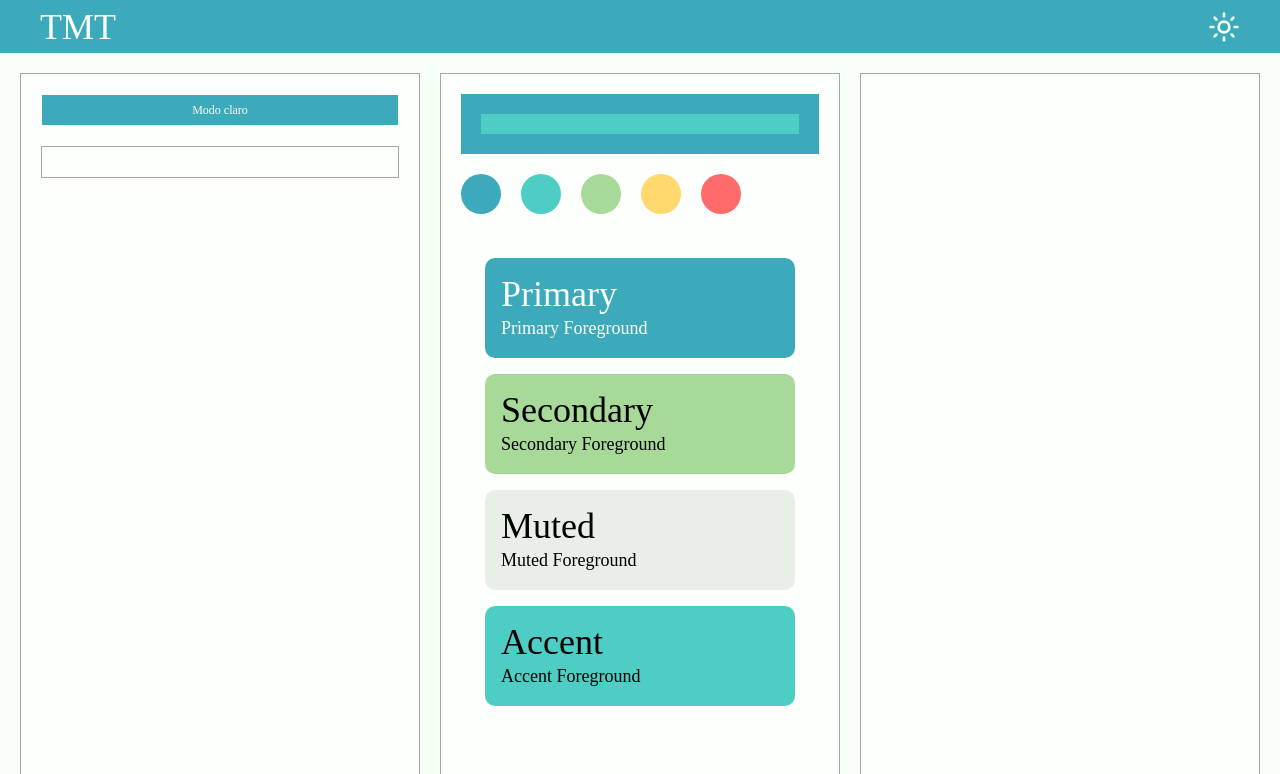
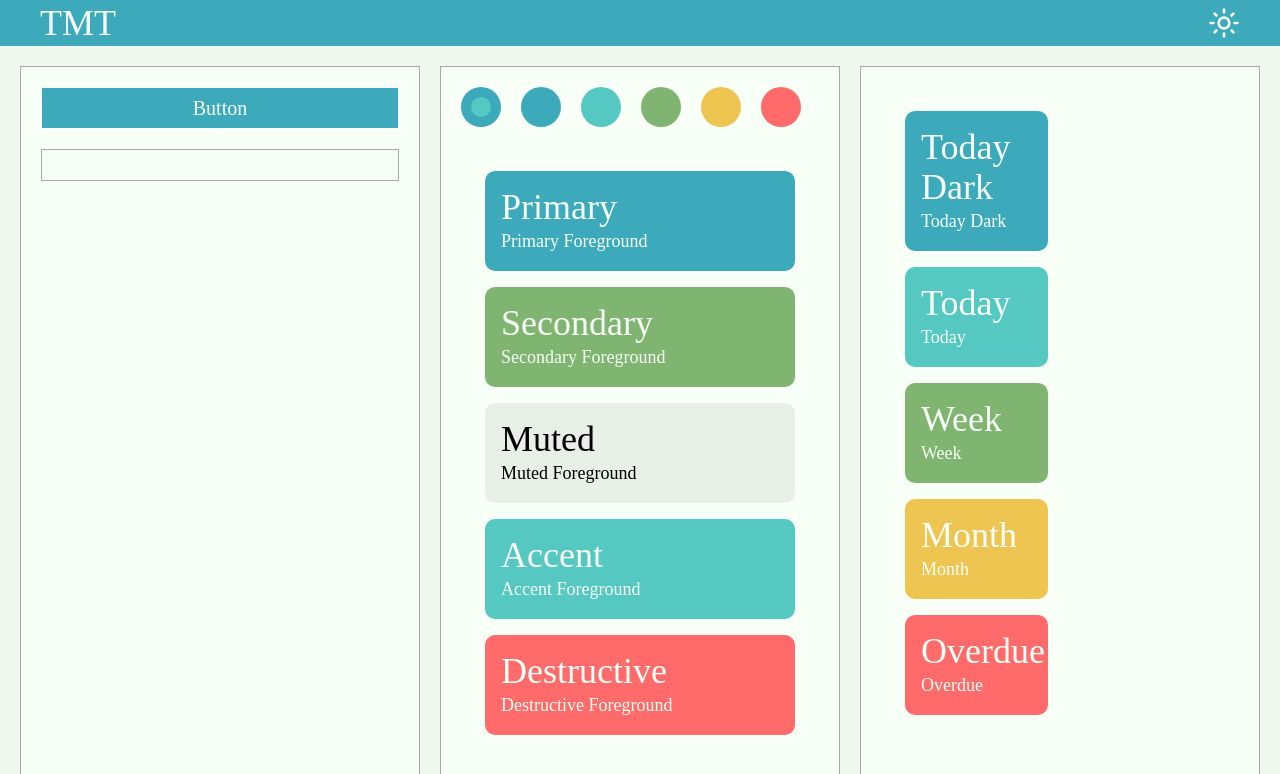
Before and after one commit to Sannnn-Sannnn/TMT, a React (Vite) app in the folder web/: page /playground in a window 1280 px wide. Shown: the top 774 px of the page. Built offline with nearby package versions, Linux system fonts and the light colour scheme.

Commit message:
updated styles

```diff
--- a/web/src/components/ui/Header.tsx
+++ b/web/src/components/ui/Header.tsx
@@ -7,7 +7,7 @@ export default function Header() {
 
     return (
         <div className="flex items-center justify-between pl-10 pr-10 h-1/14 w-screen bg-primary">
-            <div className={"font-heading text-primary-foreground text-4xl"}>
+            <div className={"font-heading font-medium text-primary-foreground text-4xl"}>
                 TMT
             </div>
             <div onClick={toggle}>
--- a/web/src/index.css
+++ b/web/src/index.css
@@ -7,33 +7,40 @@
 @custom-variant dark (&:is(.dark *));
 
 /* ============ TEMA CLARO ============ */
-/* https://coolors.co/3daabb-4ecdc4-91bc85-ffd36e-ff6b6b-f7fff7-fdfffd-e7efe7 */
+/* https://coolors.co/3daabb-4ecdc4-80b472-efc551-ff6b6b-f7fff7-eff7ef-e7efe7 */
 :root {
-  --background: oklch(0.9918 0.0134 145.47);
+  --background: oklch(0.9679 0.0135 145.47);
   --foreground: oklch(0 0 0);
+  --color-foreground: oklch(0.9918 0.0134 145.47);
   --border: oklch(0.732 0 0);
 
   /* Tiempos */
   --today-dark: oklch(0.6835 0.0996 209.7);
-  --today: oklch(0.7762 0.1116 188.54);
-  --week: oklch(0.8364 0.103 139.02);
-  --month: oklch(0.8948 0.1319 89.37);
+  --today-dark-foreground: var(--color-foreground);
+  --today: oklch(0.765 0.1047 189.73);
+  --today-foreground: var(--color-foreground);
+  --week: oklch(0.7181 0.112 139.02);
+  --week-foreground: var(--color-foreground);
+  --month: oklch(0.8392 0.1399 88.92);
+  --month-foreground: var(--color-foreground);
   --overdue: oklch(0.7116 0.1812 22.84);
+  --overdue-foreground: var(--color-foreground);
 
   /* Branding */
   --primary: var(--today-dark);
-  --primary-foreground: var(--background);
+  --primary-foreground: var(--today-dark-foreground);
   --secondary: var(--week);
-  --secondary-foreground: var(--foreground);
+  --secondary-foreground: var(--week-foreground);
   --muted: oklch(0.9439 0.0136 145.47);
   --muted-foreground: var(--foreground);
   --accent: var(--today);
-  --accent-foreground: var(--foreground);
+  --accent-foreground: var(--today-foreground);
 
   --destructive: var(--overdue);
+  --destructive-foreground: var(--overdue-foreground);
 
   /* Componentes */
-  --card: oklch(0.9979 0.0034 145.55);
+  --card: oklch(0.9918 0.0134 145.47);
   --card-foreground: var(--foreground);
   --input: var(--border);
   --ring: var(--accent);
@@ -42,30 +49,36 @@
 }
 
 /* ============ TEMA OSCURO ============ */
-/* https://coolors.co/3595a4-64c8c3-8cd282-e6cd5a-e15f4b-1d211f-242926-3b413e */
+/* https://coolors.co/3daabb-4ecdc4-7fb570-efc551-ff6b6b-1d211f-242926-3b413e */
 .dark {
   --background: oklch(0.16 0.012 145);
   --foreground: oklch(0.97 0 0);
   --border: var(--muted);
 
   /* Tiempos */
-  --today-dark: oklch(0.62 0.09 209.84);
-  --today: oklch(0.75 0.12 188.54);
-  --week: oklch(0.80 0.11 139.02);
-  --month: oklch(0.8709 0.1371 86.46);
-  --overdue: oklch(0.66 0.185 22.84);
+  --today-dark: oklch(0.6835 0.0996 209.7);
+  --today-dark-foreground: var(--foreground);
+  --today: oklch(0.765 0.1047 189.73);
+  --today-foreground: var(--foreground);
+  --week: oklch(0.7181 0.112 139.02);
+  --week-foreground: var(--foreground);
+  --month: oklch(0.8392 0.1399 88.92);
+  --month-foreground: var(--foreground);
+  --overdue: oklch(0.7116 0.1812 22.84);
+  --overdue-foreground: var(--foreground);
 
   /* Branding */
   --primary: var(--today-dark);
-  --primary-foreground: var(--foreground);
+  --primary-foreground: var(--today-dark-foreground);
   --secondary: var(--week);
-  --secondary-foreground: var(--background);
+  --secondary-foreground: var(--week-foreground);
   --muted: oklch(0.3686 0.0095 164.45);
   --muted-foreground: var(--foreground);
   --accent: var(--today);
-  --accent-foreground: var(--background);
+  --accent-foreground: var(--today-foreground);
 
   --destructive: var(--overdue);
+  --destructive-foreground: var(--overdue-foreground);
 
   /* Componentes */
   --card: oklch(0.2748 0.009 159.46);
@@ -84,10 +97,15 @@
   --color-border: var(--border);
 
   --color-today-dark: var(--today-dark);
+  --color-today-dark-foreground: var(--today-dark-foreground);
   --color-today: var(--today);
+  --color-today-foreground: var(--today-foreground);
   --color-week: var(--week);
+  --color-week-foreground: var(--week-foreground);
   --color-month: var(--month);
+  --color-month-foreground: var(--month-foreground);
   --color-overdue: var(--overdue);
+  --color-overdue-foreground: var(--overdue-foreground);
 
   --color-primary: var(--primary);
   --color-primary-foreground: var(--primary-foreground);
@@ -99,6 +117,7 @@
   --color-accent-foreground: var(--accent-foreground);
 
   --color-destructive: var(--destructive);
+  --color-destructive-foreground: var(--destructive-foreground);
 
   --color-card: var(--card);
   --color-card-foreground: var(--card-foreground);
--- a/web/src/pages/playground.tsx
+++ b/web/src/pages/playground.tsx
@@ -2,34 +2,36 @@ import { Card } from "@/components/ui/card.tsx"
 import { Button } from "@/components/ui/button.tsx"
 import { Input } from "@/components/ui/input.tsx";
 
-import { useTheme } from "@/hooks/useTheme"
 import Header from "@/components/ui/Header.tsx";
 
 export default function Playground() {
-    const {isDark, toggle} = useTheme()
 
     return (
         <div className="flex flex-col h-screen w-screen">
             <Header />
             <main className={"flex h-full w-full gap-x-5 p-5"}>
+
+                { /* Components */ }
                 <Card className={"flex flex-col flex-1 p-5 gap-y-5 border"}>
-                    <Button onClick={toggle}>
-                        {isDark ? "Modo oscuro" : "Modo claro"}
+                    <Button className={"font-body font-medium text-xl p-5"}>
+                        Button
                     </Button>
                     <Input />
                 </Card>
+
+                { /* Colours */ }
                 <Card className={"flex flex-col flex-1 p-5 gap-y-5 border"}>
-                    <div className={"flex items-center justify-center p-5 bg-today-dark"}>
-                        <div className={"h-5 w-full bg-today"}/>
-                    </div>
                     <div className={"flex gap-x-5"}>
+                        <div className={"flex items-center justify-center w-10 h-10 rounded-full bg-today-dark"}>
+                            <div className={"w-5 h-5 rounded-full bg-today"}/>
+                        </div>
                         <div className={"w-10 h-10 rounded-full bg-today-dark"}/>
-                        <div className={"w-10 h-10 rounded-full bg-today"}/>
+                        <div className={"w-10 h-10 rounded-full bg-today"} />
                         <div className={"w-10 h-10 rounded-full bg-week"}/>
                         <div className={"w-10 h-10 rounded-full bg-month"}/>
                         <div className={"w-10 h-10 rounded-full bg-overdue"}/>
                     </div>
-                    <div className="flex flex-col gap-4 p-6 max-w-md">
+                    <div className="flex flex-col gap-4 p-6 max-w-md font-medium">
                         <div className="rounded-lg bg-primary text-primary-foreground p-4">
                             <div className={"font-heading text-4xl"}>Primary</div>
                             <div className={"text-lg"}>Primary Foreground</div>
@@ -46,9 +48,38 @@ export default function Playground() {
                             <div className={"font-heading text-4xl"}>Accent</div>
                             <div className={"text-lg"}>Accent Foreground</div>
                         </div>
+                        <div className="rounded-lg bg-destructive text-destructive-foreground p-4">
+                            <div className={"font-heading text-4xl"}>Destructive</div>
+                            <div className={"text-lg"}>Destructive Foreground</div>
+                        </div>
                     </div>
                 </Card>
-                <Card className={"flex flex-col flex-1 p-5 gap-y-5 border"} />
+
+                { /* Colours 2 */ }
+                <Card className={"flex flex-row flex-1 p-5 gap-y-5 border font-medium"} >
+                    <div className="flex flex-col gap-4 p-6 pr-3 w-1/2">
+                        <div className="rounded-lg bg-today-dark text-today-dark-foreground p-4">
+                            <div className={"font-heading text-4xl"}>Today Dark</div>
+                            <div className={"text-lg"}>Today Dark</div>
+                        </div>
+                        <div className="rounded-lg bg-today text-today-foreground p-4">
+                            <div className={"font-heading text-4xl"}>Today</div>
+                            <div className={"text-lg"}>Today</div>
+                        </div>
+                        <div className="rounded-lg bg-week text-week-foreground p-4">
+                            <div className={"font-heading text-4xl"}>Week</div>
+                            <div className={"text-lg"}>Week</div>
+                        </div>
+                        <div className="rounded-lg bg-month text-month-foreground p-4">
+                            <div className={"font-heading text-4xl"}>Month</div>
+                            <div className={"text-lg"}>Month</div>
+                        </div>
+                        <div className="rounded-lg bg-overdue text-overdue-foreground p-4">
+                            <div className={"font-heading text-4xl"}>Overdue</div>
+                            <div className={"text-lg"}>Overdue</div>
+                        </div>
+                    </div>
+                </Card>
             </main>
         </div>
     )
```
